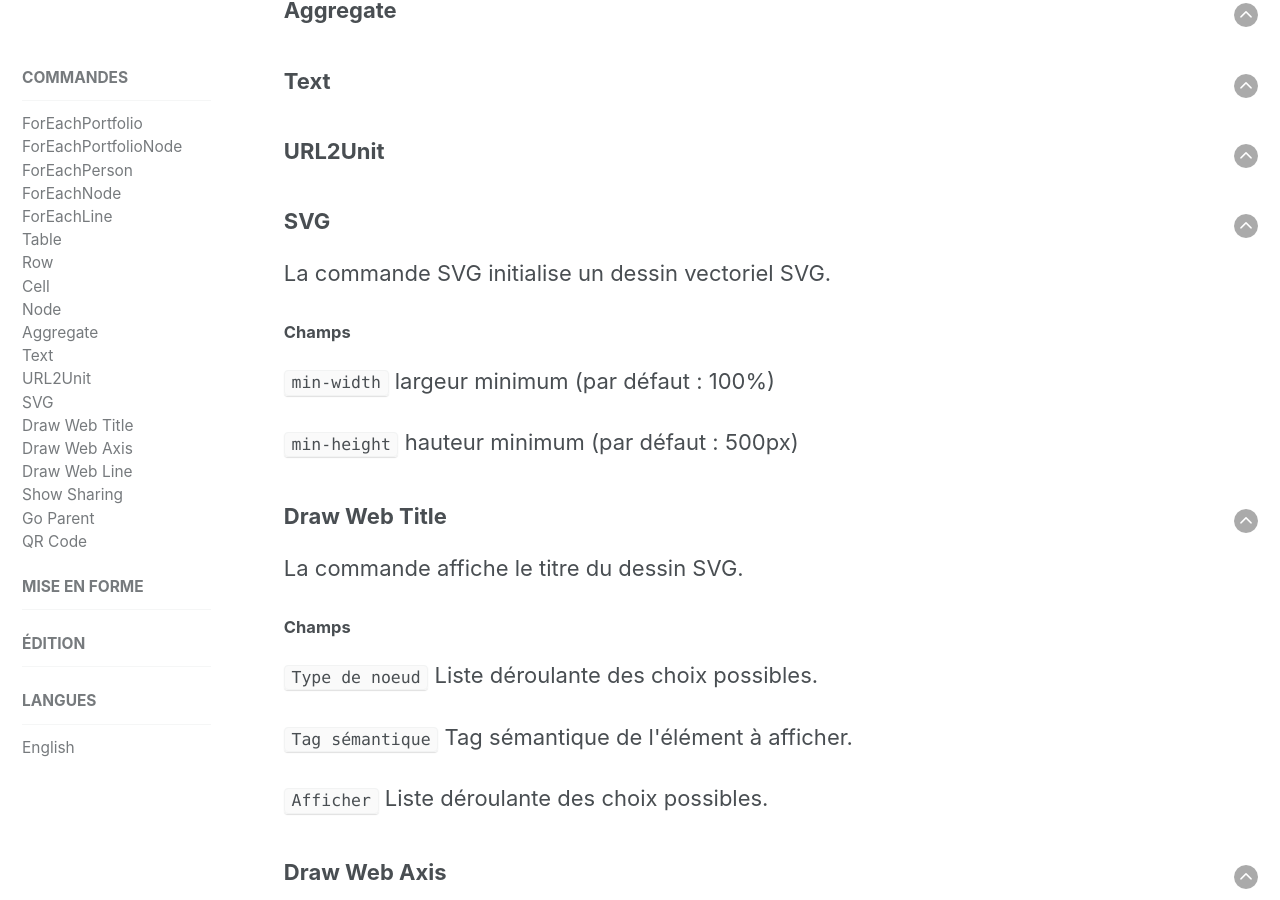
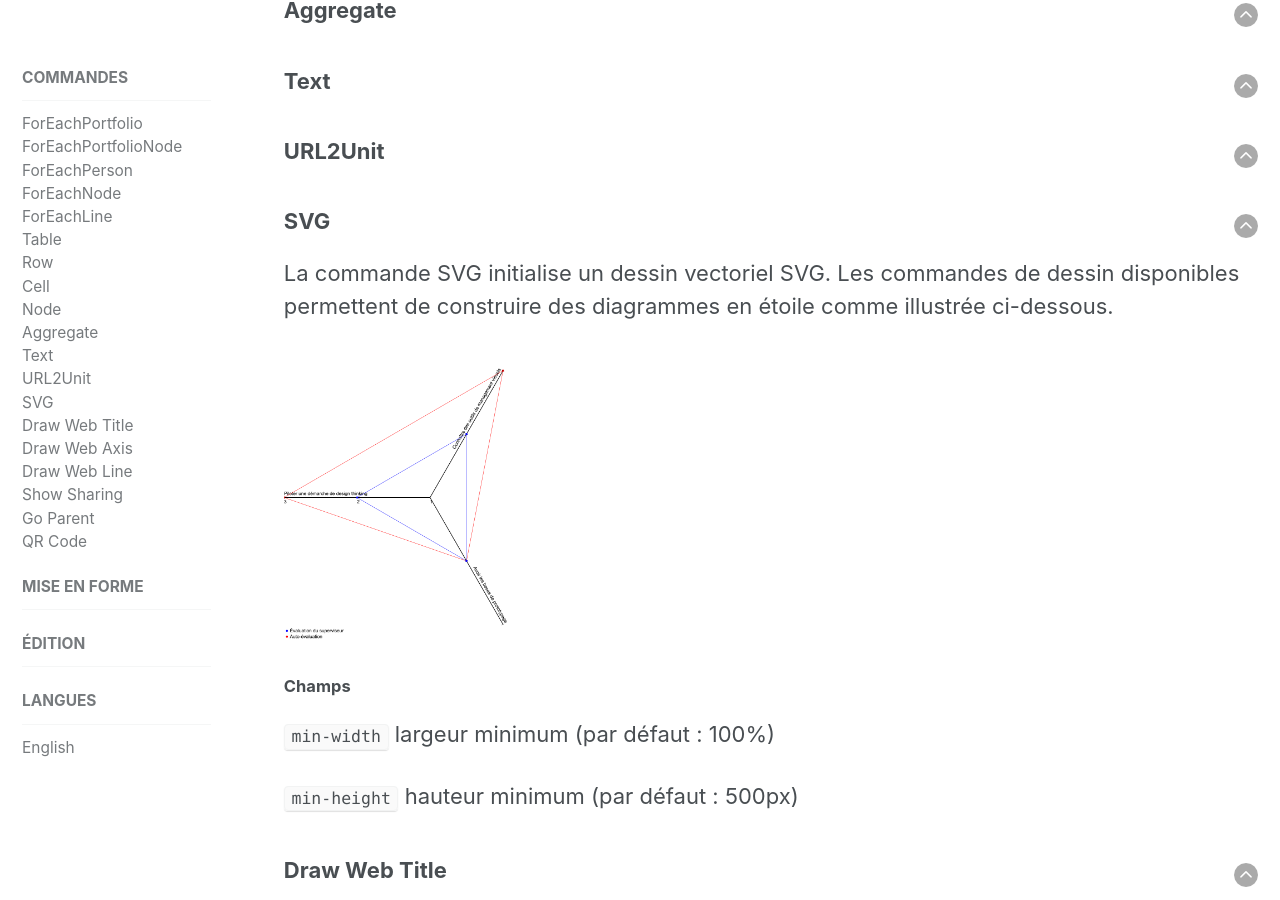
Before and after one commit to karutaproject/karuta-frontend-documentation, a Jekyll site: the page built from _pages/report_fr.html, in a window 1280 px wide and 900 px high, scrolled down 5340 px. Built offline with Jekyll 4.4.1, drawn with Linux system fonts in a browser that asks for light colours.

Commit message:
svg étoile

```diff
--- a/_pages/report_fr.html
+++ b/_pages/report_fr.html
@@ -163,7 +163,9 @@ sidebar:
 <article>
 	<a style='float:right' href='#top'><img src='../assets/img/arrow-up.png'/></a>
 	<h3 id='svg'>SVG</h3>
-	<p>La commande SVG initialise un dessin vectoriel SVG.</p>
+	<p>La commande SVG initialise un dessin vectoriel SVG. Les commandes de dessin disponibles permettent de construire des diagrammes en étoile comme illustrée ci-dessous.</p>
+	<img src='../assets/img/web.png' width='30%'/>
+
 	<h4>Champs</h4>
 	<p><code>min-width</code> largeur minimum (par défaut : 100%)</p>
 	<p><code>min-height</code> hauteur minimum (par défaut : 500px)</p>
```
Also changed, not shown: assets/img/web.png (added).
